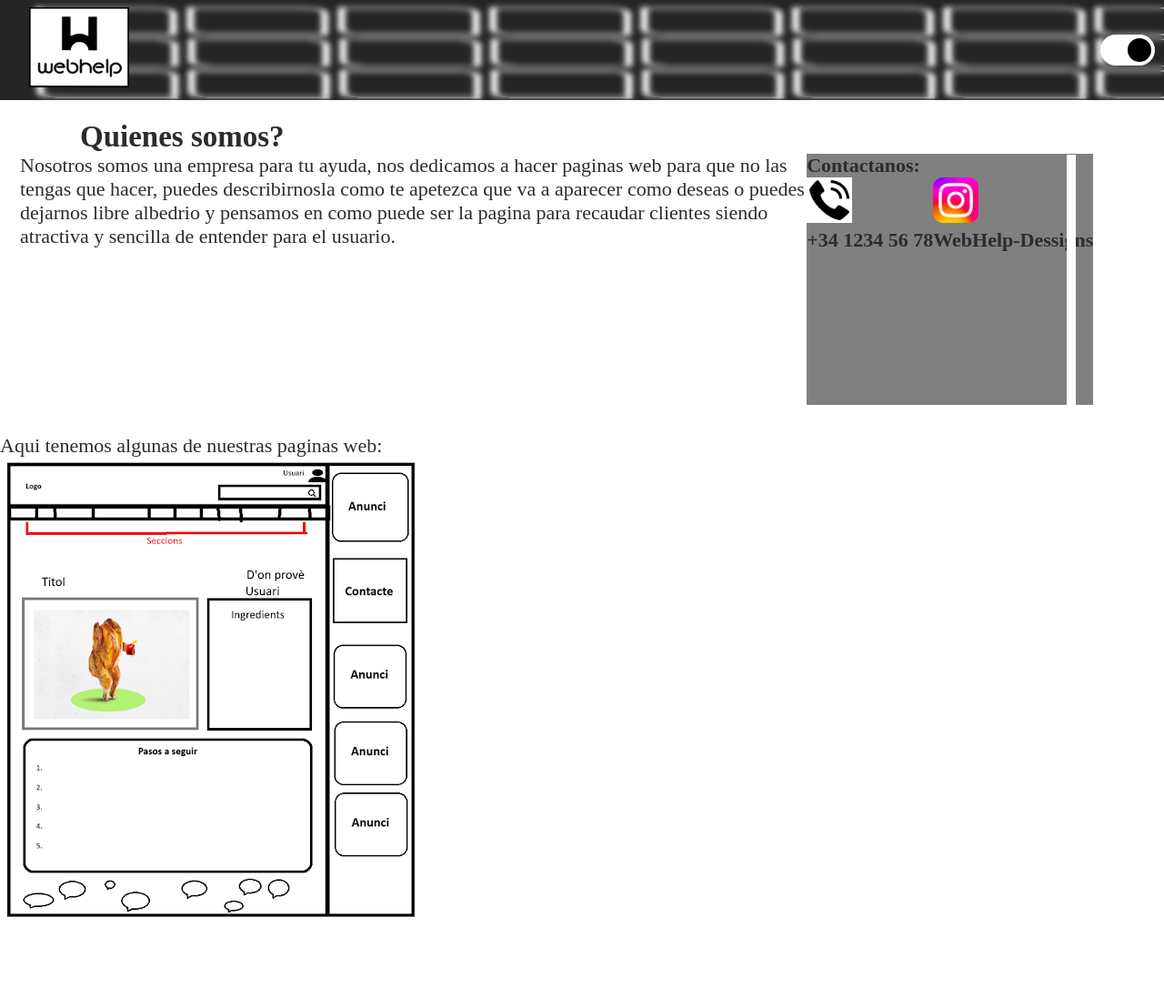
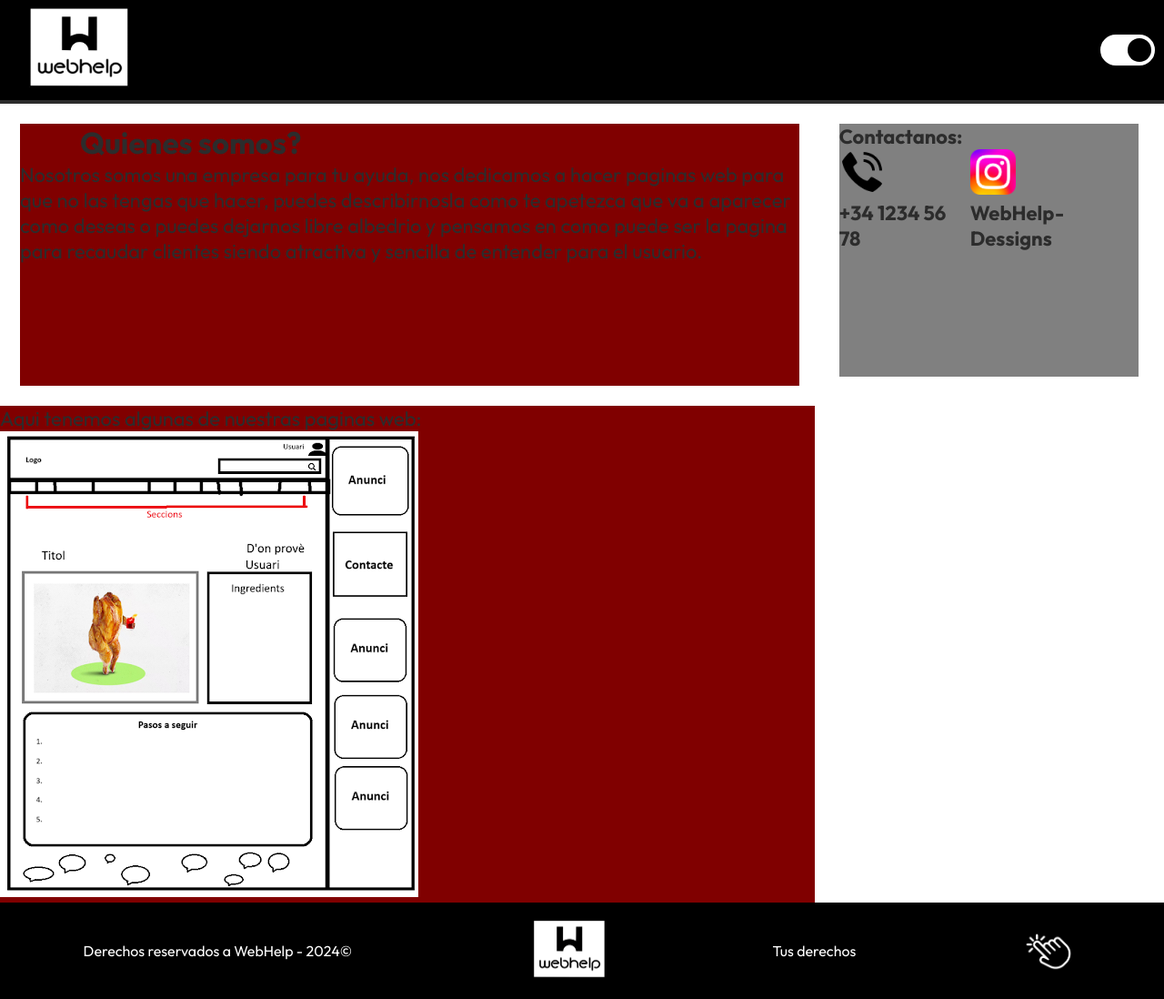
Before and after one commit to Ericmr8/WebHelp, a plain HTML site: page index.html in a window 1280 px wide. Shown: the whole page at 91% size. Before the commit the page ends 1021 px from the top, so only its background shows below. Drawn offline with Linux system fonts and the light colour scheme.

Commit message:
Va mejorando

```diff
--- a/css/css - WebHelp.css
+++ b/css/css - WebHelp.css
@@ -18,7 +18,8 @@
 body {
     color: var(--text);
     background-color: var(--background);
-    font-family: "Outfit";font-size: 22px;
+    font-family: "Outfit";
+    font-size: 22px;
 
 }
 
@@ -31,7 +32,7 @@ h2 {
 }
 
 header {
-    background-image: url(/img/Fondo\ cuadrados\ raros.png);
+    background-color: var(--primary);
     background-size: 1400px 185px;
     position: static;
     left: 0;
@@ -54,14 +55,31 @@ button {
 main {
     position: relative;
     display: flex;
-    justify-content: space-between;
     margin: 1em
 }
 
-article {
-    display: flex;
+section {
+    width: 70%;
+    height: auto;
+    background-color: maroon;
+
+
 }
 
+footer {
+    display: flex;
+    justify-content: space-around;
+    align-items: center;
+    background-color: black;
+    color: white;
+    padding: 1em 0 1em 0;
+    font-size: 16px;
+}
+
+footer > a {
+    color: white;
+    text-decoration: none;
+}
 
 #Caja-borrosa {
     backdrop-filter: blur(3px);
@@ -71,7 +89,7 @@ article {
     padding: 5px 10px;
 }
 
-#Logo {
+.Logo {
     width: 5em;
     border: 0;
     height: 4em;
@@ -80,7 +98,7 @@ article {
     margin-bottom: 3px;
 }
 
-#Logo :hover {
+#Pagina-Inicial :hover {
     -webkit-box-shadow: inset 0px 0px 20px 24px rgba(255,255,255,1);
     -moz-box-shadow: inset 0px 0px 20px 24px rgba(255,255,255,1);
     box-shadow: inset 0px 0px 20px 24px rgba(255,255,255,1);
@@ -130,7 +148,10 @@ article {
 #QuienesSomos {
     display: table;
     align-items: flex-start;
-    width: 70%;
+}
+
+#Lado {
+    margin-left: 2em;
 }
 
 #Numero {
@@ -150,13 +171,28 @@ article {
     display: block;
     background-color: gray;
 }
-hr {
+#hr {
     transform: rotate(90deg);
     width: 13em;
     position: relative;
     border: 5px solid white;
-    top: -5.98em;
-    left: 6.49em;
+    top: -6.13em;
+    left: 8.49em;
+}
+
+#Derechos1 {
+    display: block;
+}
+
+#Derechos {
+    display: inherit;
+    width: 4em;
+    position: relative;
+}
+
+header hr{
+    background-color: var(--background);
+    border: var(--text) solid 2px;
 }
 
 input:checked + .deslizador {
--- a/index.html
+++ b/index.html
@@ -8,17 +8,22 @@
     <link href="/css/css - WebHelp.css" rel="stylesheet">
     <script src="js.js" type="text/javascript" defer></script>
     <script src="/Fondo-Quienes-Somos.js"></script>
+
+    <link rel="preconnect" href="https://fonts.googleapis.com">
+<link rel="preconnect" href="https://fonts.gstatic.com" crossorigin>
+<link href="https://fonts.googleapis.com/css2?family=Outfit:wght@100..900&display=swap" rel="stylesheet">
 </head>
 
 <body>
     <header>
         <div id="Caja-borrosa">
-            <a href="./index.html"><img src="./img/Logo A1.png" alt="Logo WebHelp" id="Logo"></a>
+            <a href="./index.html" id="Pagina-Inicial"><img src="./img/Logo A1.png" alt="Logo WebHelp" class="Logo"></a>
             <label class="switch">
                 <input type="checkbox" id="deslizador" checked>
                 <span class="deslizador"></span>
             </label>
         </div>
+        <hr>
     </header>
     <main>
         <section>
@@ -30,13 +35,15 @@
                         libre albedrio y pensamos en como puede ser la pagina para recaudar clientes siendo atractiva y
                         sencilla de entender para el usuario.</p>
                 </div>
-
+            </article>
+        </section>
+        <aside>
             <div id="Lado">
                 <h4 id="Contactanos">Contactanos: </h4>
 
                 <div id="Numero">
                     <div >
-                            <img src="./img/Telefono.jpg" alt="Telefono" class="Contactos">
+                        <img src="./img/Telefono.png" alt="Telefono" class="Contactos">
                         <p><b>+34 1234 56 78</b></p>
                     </div>
                     <div>
@@ -44,11 +51,9 @@
                         <p><b>WebHelp-Dessigns</b></p>
                     </div>
                 </div>
-                    <hr>
+                <hr id="hr">
             </div>
-
-            </article>
-        </section>
+        </aside>
     </main>
             <section>
 
@@ -58,3 +63,12 @@
             </div>
         </section>
     <footer>
+        <p>Derechos reservados a WebHelp - 2024©</p>
+        <a href="./index.html"><img src="./img/Logo A1.png" alt="Logo WebHelp" class="Logo"></a>
+        <a href="#">Tus derechos</a>
+        <span id="Derechos1">
+            <img src="./img/Ratón Clickando.png" alt="Click" id="Derechos">
+        </span>
+    </footer>
+    </body>
+</html>
```
Also changed, not shown: img/Ratón Clickando.png (added), img/Telefono.jpg (deleted), img/Telefono.png (added), src/outfit/OFL.txt (added), src/outfit/Outfit-Black.ttf (added), src/outfit/Outfit-Bold.ttf (added), src/outfit/Outfit-ExtraBold.ttf (added), src/outfit/Outfit-ExtraLight.ttf (added), src/outfit/Outfit-Light.ttf (added), src/outfit/Outfit-Medium.ttf (added), src/outfit/Outfit-Regular.ttf (added), src/outfit/Outfit-SemiBold.ttf (added), src/outfit/Outfit-Thin.ttf (added), src/outfit/Outfit-VariableFont_wght.ttf (added), 1 more files, 2 other files. Lines whose indentation alone changed are shown as unchanged.
